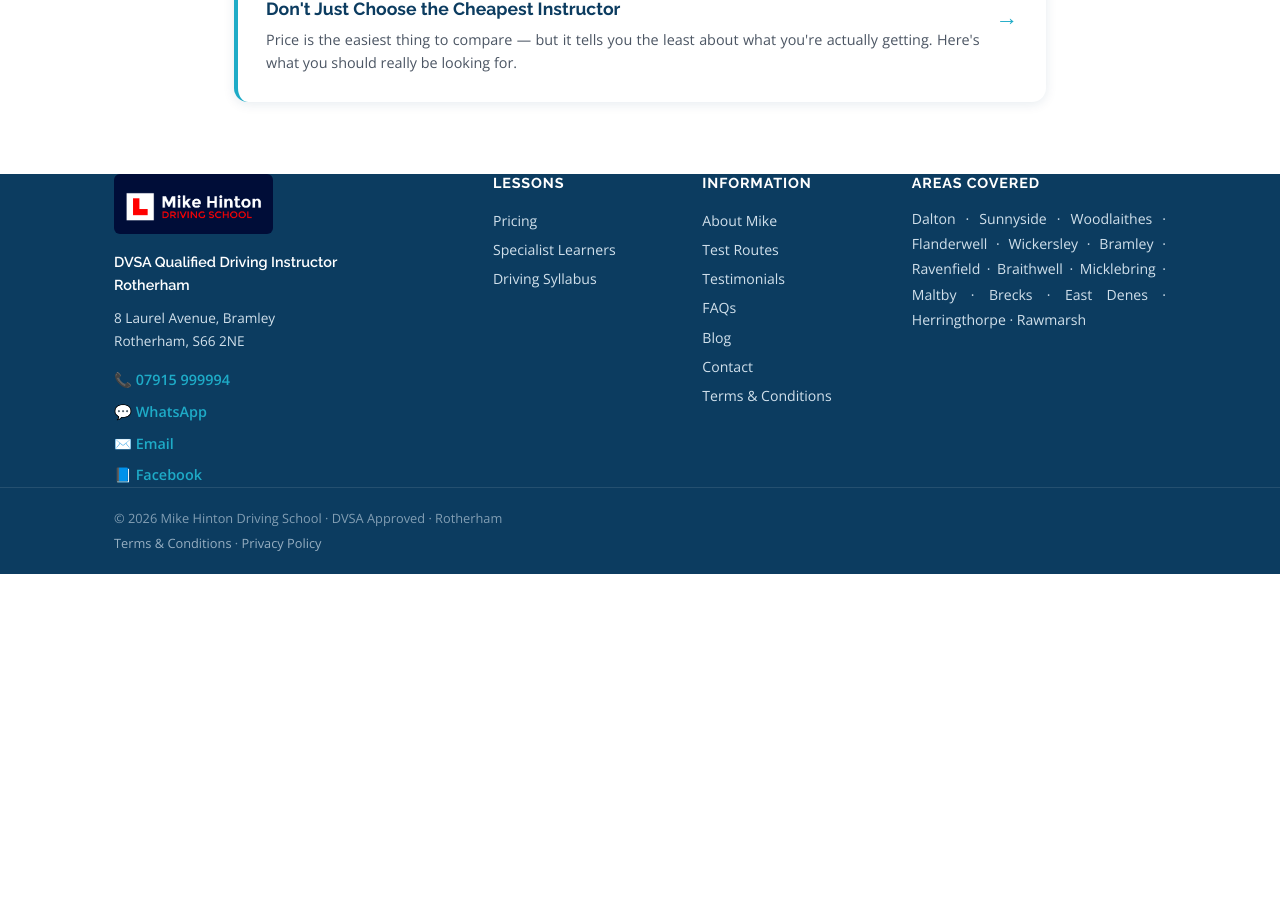
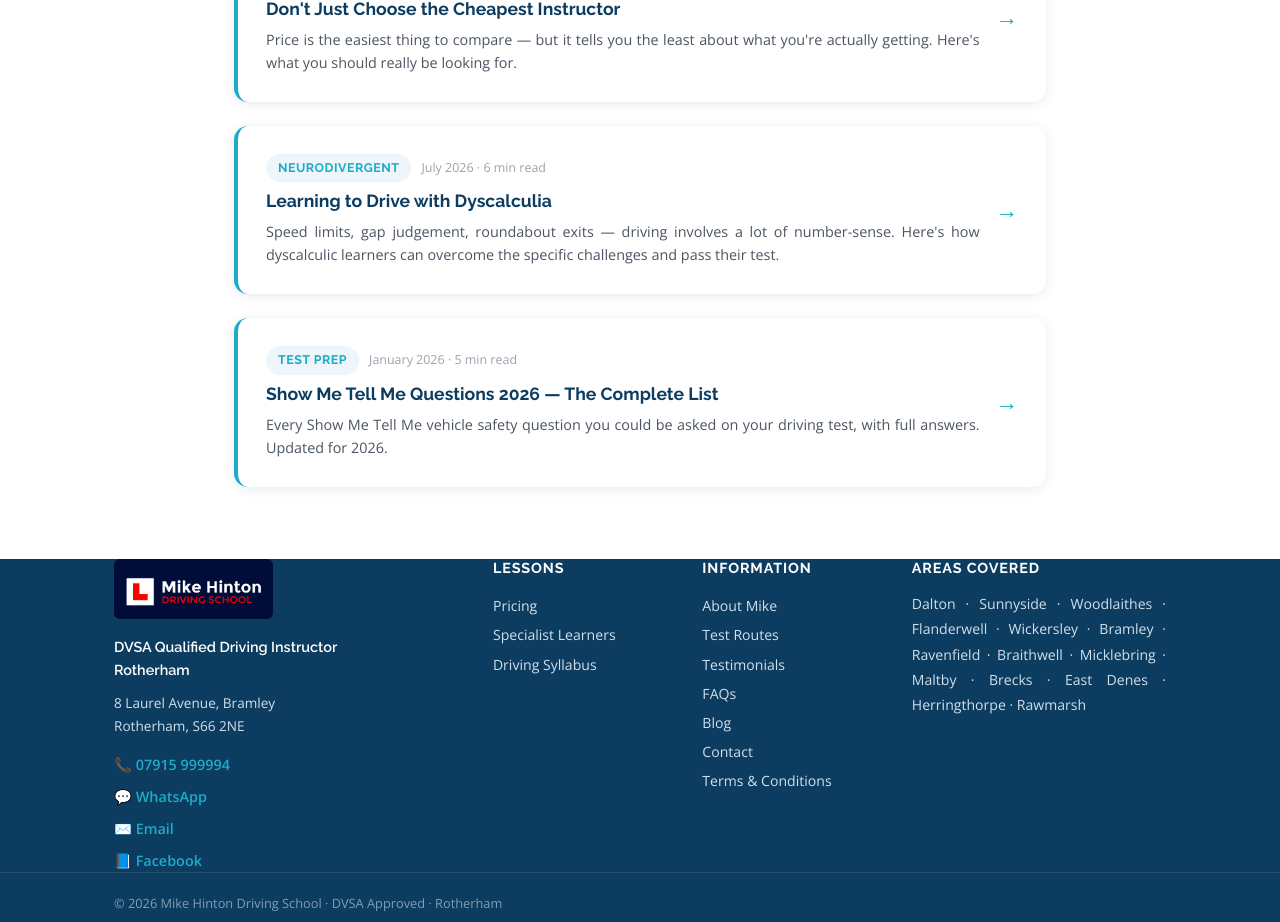
Before and after one commit to mikehinton-wq/mods-website, a React (Vite) app: page /blog in a window 1280 px wide. Shown: the part 3340-4262 px from the top of the page. Before the commit the page ends 3914 px from the top, so only its background shows below. Built offline with nearby package versions, Linux system fonts and the light colour scheme.

Commit message:
Update site

```diff
--- a/src/pages/Blog.jsx
+++ b/src/pages/Blog.jsx
@@ -124,6 +124,22 @@ const posts = [
     readTime: '3 min read',
     tag: 'Advice',
   },
+  {
+    slug: 'learning-to-drive-with-dyscalculia',
+    title: 'Learning to Drive with Dyscalculia',
+    excerpt: "Speed limits, gap judgement, roundabout exits — driving involves a lot of number-sense. Here's how dyscalculic learners can overcome the specific challenges and pass their test.",
+    date: 'July 2026',
+    readTime: '6 min read',
+    tag: 'Neurodivergent',
+  },
+  {
+    slug: 'show-me-tell-me-2026',
+    title: 'Show Me Tell Me Questions 2026 — The Complete List',
+    excerpt: 'Every Show Me Tell Me vehicle safety question you could be asked on your driving test, with full answers. Updated for 2026.',
+    date: 'January 2026',
+    readTime: '5 min read',
+    tag: 'Test Prep',
+  },
 ]
 
 export default function Blog() {
```
